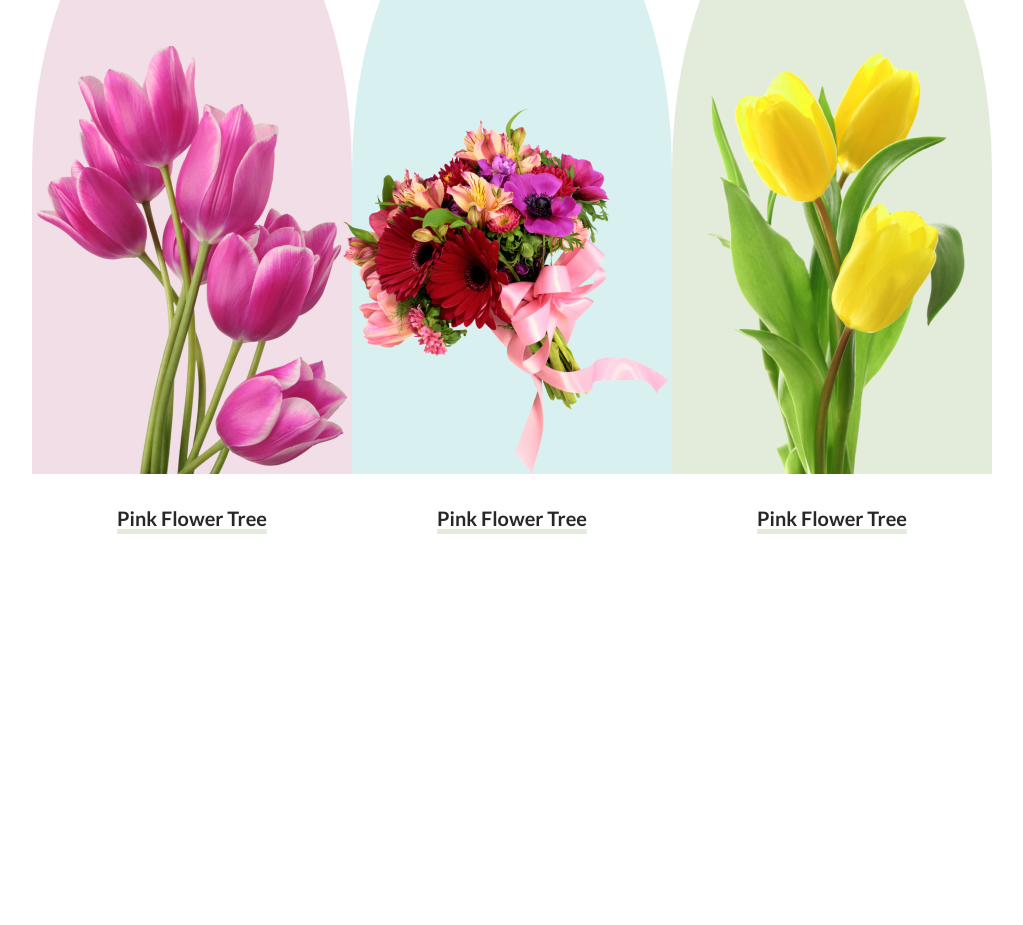
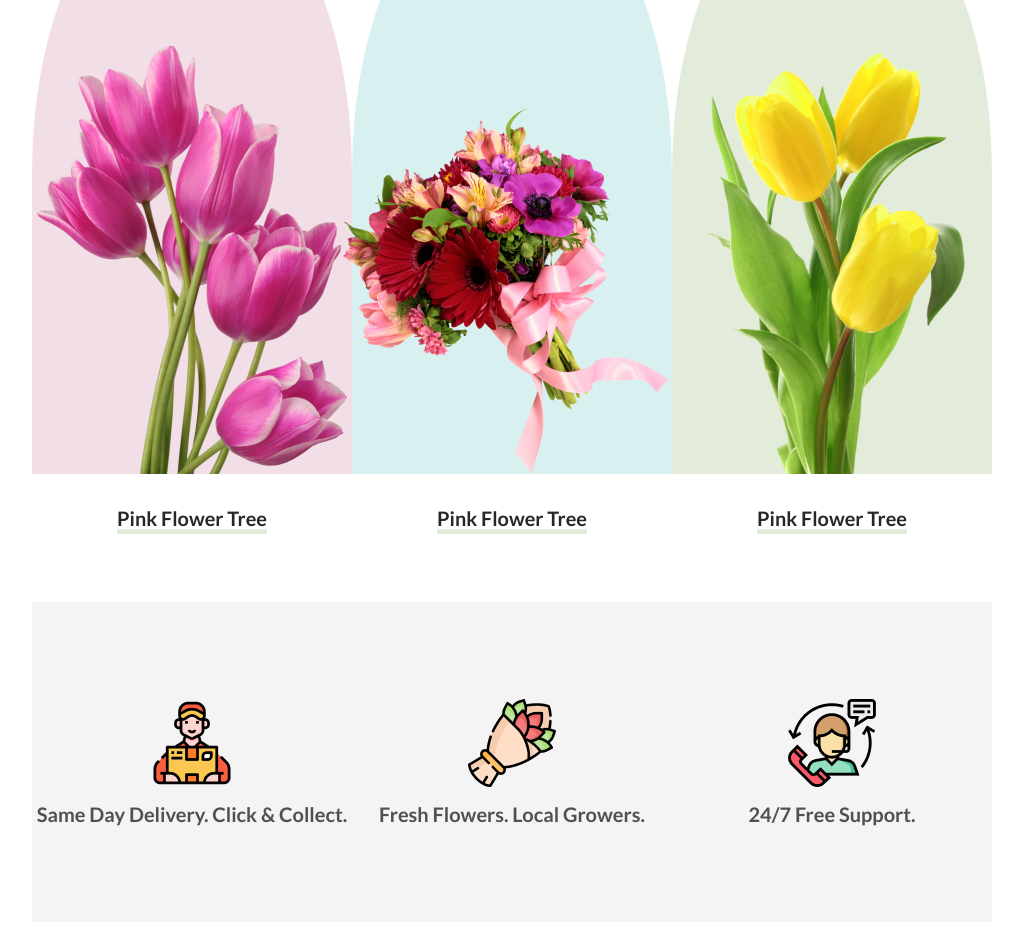
Before and after one commit to Jakaria030/flower-shop, a plain HTML site: page index.html in a window 1280 px wide. Shown: the part 1339-2264 px from the top of the page, without its empty margins (128-1151 px from the left). Before the commit the page ends 1913 px from the top, so only its background shows below. Drawn offline with Linux system fonts and the light colour scheme.

Commit message:
service section complete

```diff
--- a/index.html
+++ b/index.html
@@ -47,6 +47,21 @@
                 <h5>Pink Flower Tree</h5>
             </div>
         </section>
+
+        <section class="service-container">
+            <div class="service-col">
+                <img src="./images/group-1.png">
+                <h6>Same Day Delivery. Click & Collect.</h6>
+            </div>
+            <div class="service-col">
+                <img src="./images/group-2.png">
+                <h6>Fresh Flowers. Local Growers.</h6>
+            </div>
+            <div class="service-col">
+                <img src="./images/group-3.png">
+                <h6>24/7 Free Support.</h6>
+            </div>
+        </section>
     </main>
     <!-- main section end -->
 </body>
--- a/styles/style.css
+++ b/styles/style.css
@@ -73,7 +73,6 @@ body{
     height: 963px;
     margin: 0 auto;
     padding-top: 130px;
-    margin-bottom: 100px; /* for understand */
 }
 .featured-title{
     width: 594px;
@@ -122,6 +121,7 @@ body{
     background-color: rgba(71, 125, 17, 0.15);
 }
 .featured-flower-caption{
+    height: 67px;
     display: flex;
     justify-content: space-around;
     padding-top: 32px;
@@ -133,3 +133,29 @@ body{
     text-decoration-color: rgba(71, 125, 17, 0.15);
 }
 /* main > our featured flower styles end */
+
+/* main > service section styles start */
+.service-container{
+    width: 75%;
+    height: 320px;
+    margin: 128px auto;
+    background: rgba(39, 39, 39, 0.05);
+    display: flex;
+    justify-content: space-around;
+    align-items: center;
+}
+.service-col{
+    width: 372px;
+    height: 147px;
+    display: flex;
+    flex-direction: column;
+    justify-content: center;
+    align-items: center;
+}
+.service-col h6{
+    color: rgba(39, 39, 39, 0.8);
+    font-size: 20px;
+    font-weight: 600;
+    margin-top: 15px;
+}
+/* main > service section styles end */
```
